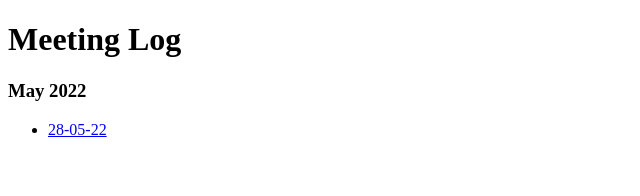
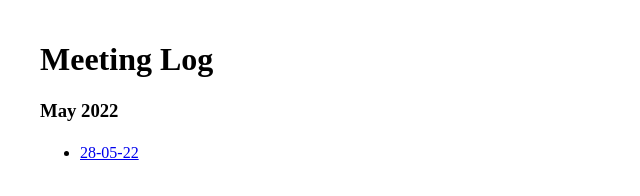
Before and after one commit to ayomideowolana1/software-dev, a plain HTML site: page index.html in a window 1280 px wide. Shown: the whole page, without its empty margins (0-640 px from the left). Drawn offline with Linux system fonts and the light colour scheme.

Commit message:
28-05-22

```diff
--- a/globals.css
+++ b/globals.css
@@ -1,5 +1,7 @@
 body{
     padding: 20px;
+    max-width: 1200px;
+    margin: auto;
 }
 
 li{
--- a/index.html
+++ b/index.html
@@ -4,6 +4,7 @@
     <meta charset="UTF-8">
     <meta http-equiv="X-UA-Compatible" content="IE=edge">
     <meta name="viewport" content="width=device-width, initial-scale=1.0">
+    <link rel="stylesheet" href="./globals.css">
     <title>Document</title>
 </head>
 <body>
```
